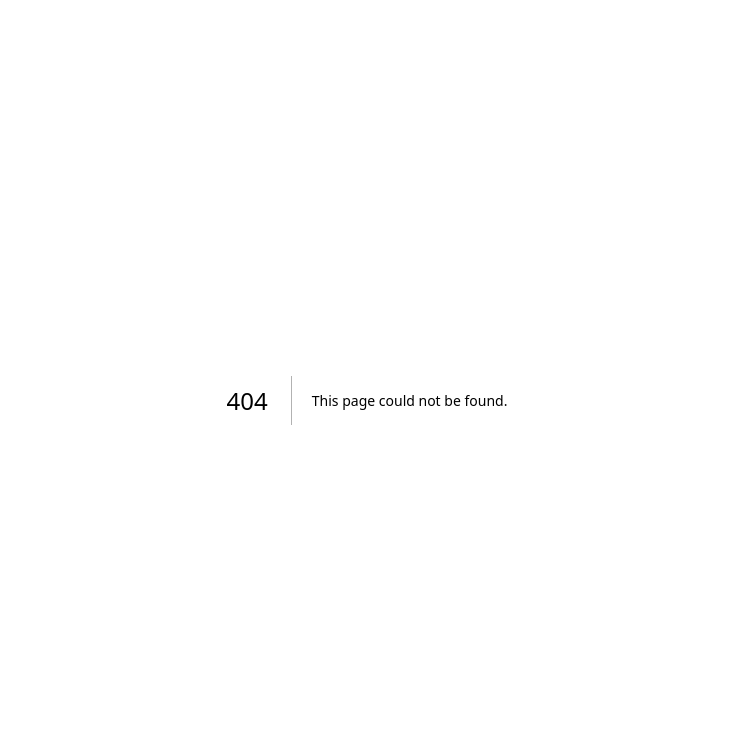
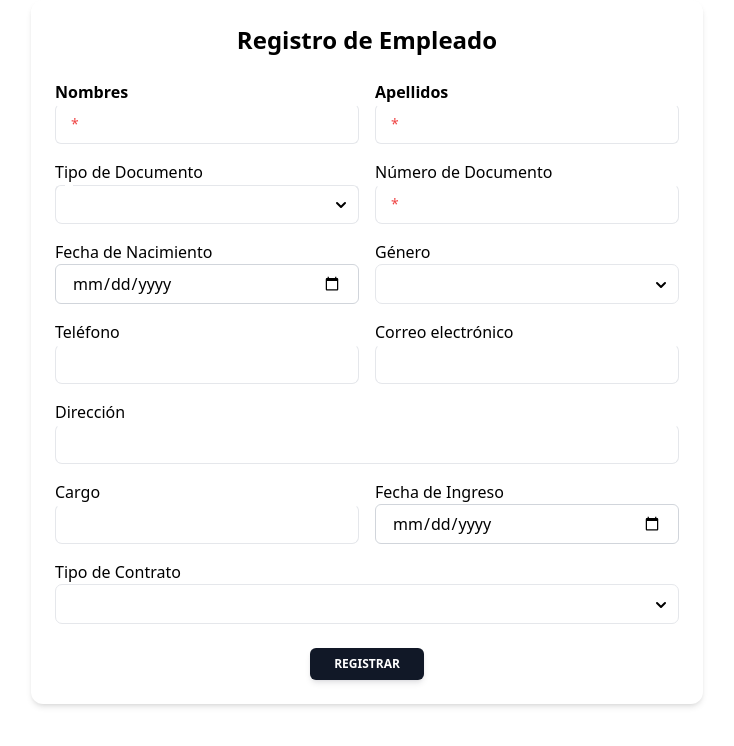
Before and after one commit to GustavoQuispeC/GestionFronted, a Next.js app: page /registerEmpleado in a window 1280 px wide. Before the commit this address had no page. Shown: the top 746 px of the page, without its empty margins (273-1007 px from the left). Built offline with nearby package versions, Linux system fonts and the light colour scheme.

Commit message:
implementacion del registro de empleado

```diff
--- /dev/null
+++ b/app/registerEmpleado/page.tsx
@@ -0,0 +1,11 @@
+import { RegisterFormEmpleado } from "@/components";
+
+const registerEmpleado = () => {
+  return (
+    <div>
+
+      <RegisterFormEmpleado />
+    </div>
+  );
+};
+export default registerEmpleado;
--- a/components/index.tsx
+++ b/components/index.tsx
@@ -5,3 +5,4 @@ export { default as Products } from "./products/products";
 export { default as CategoriasGrid } from "./categorias/CategoriasGrid";
 export { default as LoginForm } from "./login/Login";
 export { default as ContactForm } from "./contact/Contact";
+export { default as RegisterFormEmpleado } from "./registerEmpleado/registerEmpleado";
--- /dev/null
+++ b/components/registerEmpleado/registerEmpleado.tsx
@@ -0,0 +1,214 @@
+"use client";
+
+import { Button, Input, Select } from "@material-tailwind/react";
+import { useState } from "react";
+
+export default function RegisterEmpleyoee() {
+  const [formData, setFormData] = useState({
+    nombres: "",
+    apellidos: "",
+    documento: "",
+    tipoDocumento: "DNI",
+    fechaNacimiento: "",
+    genero: "",
+    telefono: "",
+    email: "",
+    direccion: "",
+    cargo: "",
+    fechaIngreso: "",
+    tipoContrato: "",
+  });
+
+  const handleChange = (
+    e: React.ChangeEvent<HTMLInputElement | HTMLSelectElement>
+  ) => {
+    const { name, value } = e.target;
+    setFormData((prev) => ({ ...prev, [name]: value }));
+  };
+
+  const handleSubmit = (e: React.FormEvent) => {
+    e.preventDefault();
+    console.log(formData);
+    // Aquí podrías hacer un fetch/post al backend
+  };
+
+  return (
+    <form
+      onSubmit={handleSubmit}
+      className="max-w-2xl mx-auto p-6 bg-white shadow-md rounded-xl"
+    >
+      <h2 className="text-2xl font-semibold mb-6 text-center">
+        Registro de Empleado
+      </h2>
+
+      <div className="grid grid-cols-1 md:grid-cols-2 gap-4">
+        <div>
+          <label className="block font-semibold">Nombres</label>
+          <Input
+            type="text"
+            name="nombres"
+            value={formData.nombres}
+            onChange={handleChange}
+            required
+            className="w-full border px-4 py-2 rounded-md"
+          />
+        </div>
+
+        <div>
+          <label className="block font-semibold">Apellidos</label>
+          <Input
+            type="text"
+            name="apellidos"
+            value={formData.apellidos}
+            onChange={handleChange}
+            required
+            className="w-full border px-4 py-2 rounded-md"
+          />
+        </div>
+
+        <div>
+          <label className="block font-medium">Tipo de Documento</label>
+
+          <Select
+            name="tipoDocumento"
+            value={formData.tipoDocumento}
+            onChange={handleChange}
+          >
+            <Select.Trigger
+              className="w-72"
+              placeholder="Seleccione documento"
+            />
+            <Select.List>
+              <Select.Option value="DNI">DNI</Select.Option>
+              <Select.Option value="CE">Carnet de extranjería</Select.Option>
+              <Select.Option value="Pasaporte">Pasaporte</Select.Option>
+            </Select.List>
+          </Select>
+        </div>
+
+        <div>
+          <label className="block font-medium">Número de Documento</label>
+          <Input
+            type="number"
+            name="documento"
+            inputMode="numeric"
+            value={formData.documento}
+            onChange={handleChange}
+            required
+            className="appearance-none [&::-webkit-inner-spin-button]:appearance-none [&::-webkit-outer-spin-button]:appearance-none"
+          />
+        </div>
+        <div>
+          <label className="block font-medium">Fecha de Nacimiento</label>
+
+          <input
+            type="date"
+            name="fechaNacimiento"
+            value={formData.fechaNacimiento}
+            onChange={handleChange}
+            className="w-full px-4 py-1.5 border-[1.5px] border-gray-300 rounded-md ring-0 hover:ring-2 hover:ring-gray-300 hover:border-black focus:ring-2 focus:border-black focus:ring-gray-400 focus:outline-none transition"
+          />
+        </div>
+
+        <div>
+          <label className="block font-medium">Género</label>
+
+          <Select name="genero" value={formData.genero} onChange={handleChange}>
+            <Select.Trigger className="w-72" placeholder="Seleccione género" />
+            <Select.List>
+              <Select.Option value="masculino">Masculino</Select.Option>
+              <Select.Option value="femenino">Femenino</Select.Option>
+            </Select.List>
+          </Select>
+        </div>
+
+        <div>
+          <label className="block font-medium">Teléfono</label>
+          <Input
+            type="numeric"
+            name="telefono"
+            value={formData.telefono}
+            onChange={handleChange}
+            className="appearance-none [&::-webkit-inner-spin-button]:appearance-none [&::-webkit-outer-spin-button]:appearance-none"
+          />
+        </div>
+
+        <div>
+          <label className="block font-medium">Correo electrónico</label>
+          <Input
+            type="email"
+            name="email"
+            value={formData.email}
+            onChange={handleChange}
+            className="appearance-none [&::-webkit-inner-spin-button]:appearance-none [&::-webkit-outer-spin-button]:appearance-none"
+          />
+        </div>
+
+        <div className="md:col-span-2">
+          <label className="block font-medium">Dirección</label>
+          <Input
+            type="text"
+            name="direccion"
+            value={formData.direccion}
+            onChange={handleChange}
+            className="appearance-none [&::-webkit-inner-spin-button]:appearance-none [&::-webkit-outer-spin-button]:appearance-none"
+          />
+        </div>
+
+        <div>
+          <label className="block font-medium">Cargo</label>
+          <Input
+            type="text"
+            name="cargo"
+            value={formData.cargo}
+            onChange={handleChange}
+            className="appearance-none [&::-webkit-inner-spin-button]:appearance-none [&::-webkit-outer-spin-button]:appearance-none"
+          />
+        </div>
+
+        <div>
+          <label className="block font-medium">Fecha de Ingreso</label>
+
+          <input
+            type="date"
+            name="fechaIngreso"
+            value={formData.fechaIngreso}
+            onChange={handleChange}
+            className="w-full px-4 py-1.5 border-[1.5px] border-gray-300 rounded-md ring-0 hover:ring-2 hover:ring-gray-300 hover:border-black focus:ring-2 focus:border-black focus:ring-gray-400 focus:outline-none transition"
+          />
+        </div>
+
+        <div className="md:col-span-2">
+          <label className="block font-medium">Tipo de Contrato</label>
+
+          <Select
+            name="
+"
+            value={formData.tipoContrato}
+            onChange={handleChange}
+          >
+            <Select.Trigger className="w-72" placeholder="Seleccione" />
+            <Select.List>
+              <Select.Option value="Indeterminado">Indeterminado</Select.Option>
+              <Select.Option value="PlazoFijo">Plazo fijo</Select.Option>
+              <Select.Option value="LocaciónServicios">
+                Locación de servicios
+              </Select.Option>
+              <Select.Option value="Practicas">Prácticas</Select.Option>
+            </Select.List>
+          </Select>
+        </div>
+      </div>
+
+      <div className="mt-6 text-center">
+        <Button
+          type="submit"
+          color="primary"
+          className="text-white px-6 py-2 rounded-md transition"
+        >
+          Registrar
+        </Button>
+      </div>
+    </form>
+  );
+}
```
